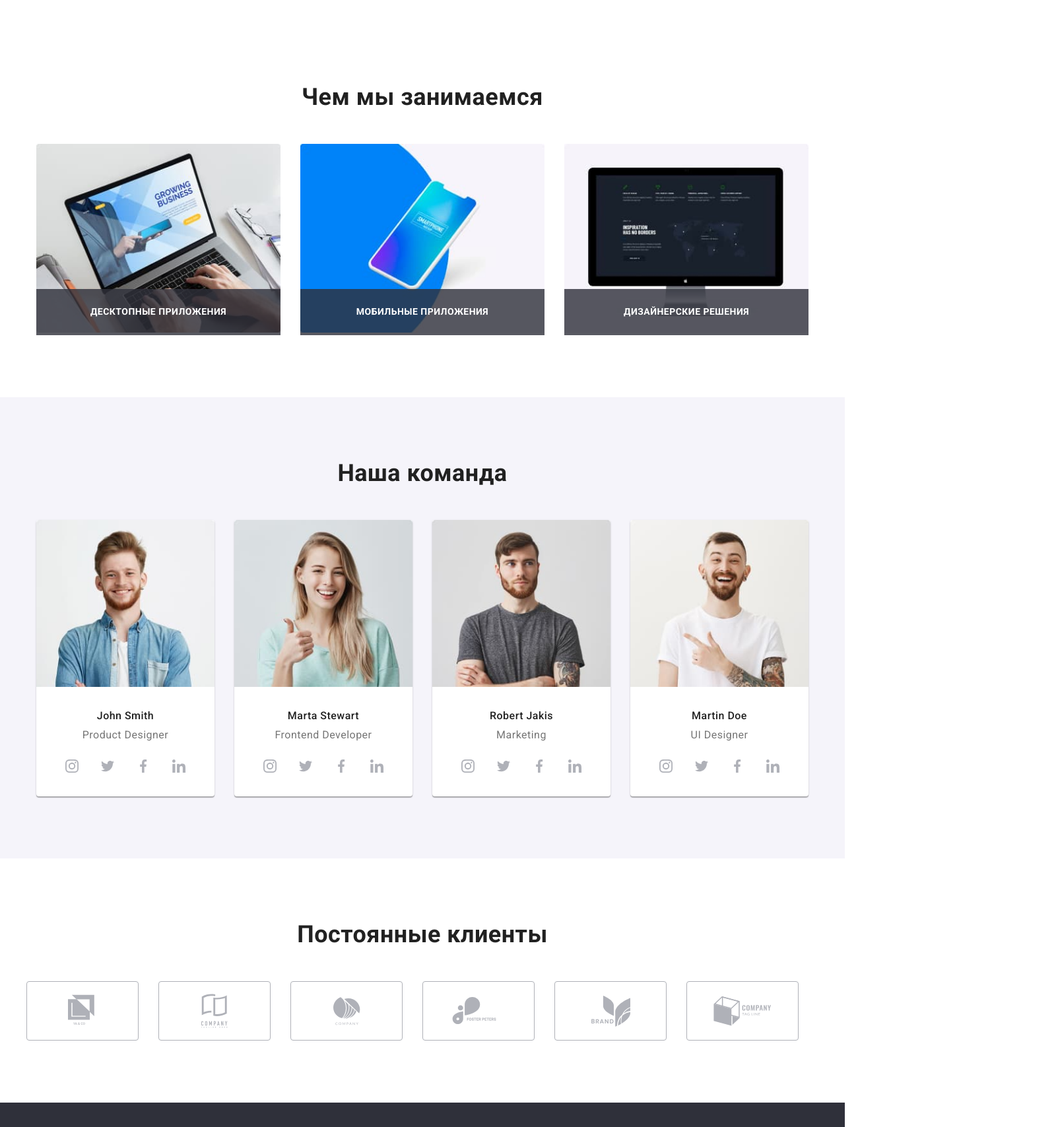
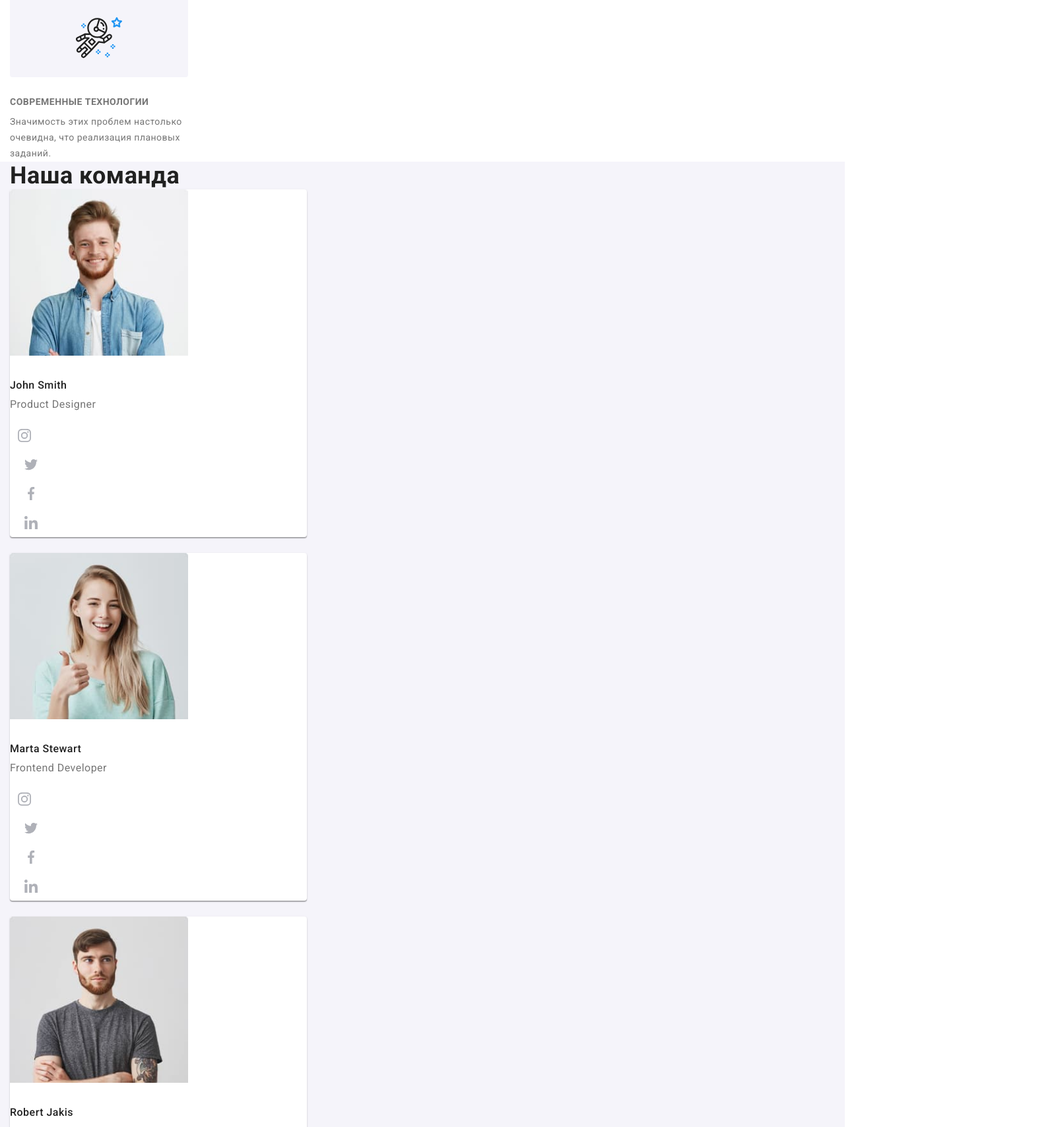
Before and after one commit to DavydovStas/goit-markup-hw-08, a plain HTML site: page index.html in a window 1280 px wide. Shown: the part 1092-2800 px from the top of the page at 66% size, 1600 px wide, since content can reach past the window. Drawn offline with nearby package versions, Linux system fonts and the light colour scheme.

Commit message:
Removing styles

```diff
--- a/index.html
+++ b/index.html
@@ -19,12 +19,12 @@
     <!-- Шапка сайта -->
     <header class="header">
       <div class="container">
-        <nav class="navigation">
         <a href="./index.html" class="logo"
           ><span class="accent">Web</span> Studio</a
         >
+        <nav class="navigation">
 
-          <ul class="list">
+          <div class="header-box"><ul class="list">
             <li>
               <a href="./index.html" class="link current">Студия</a>
             </li>
@@ -44,13 +44,11 @@
             </a>
             <a href="#" class="link">
               <svg class="telephone-icon">
-              <use
-                href="./images/svg-image/symbol-defs.svg#icon-smartphone"
-              ></use>
+                <use href="./images/svg-image/symbol-defs.svg#icon-smartphone"></use>
               </svg>
-            +38 096 111 11 11</a
-          >
+              +38 096 111 11 11</a>
           </address>
+        </div>
       </div>
     </header>
 
--- a/sass/components/_common.scss
+++ b/sass/components/_common.scss
@@ -9,36 +9,36 @@ body {
   letter-spacing: 0.03em;
 }
 
-.header .container {
-  display: flex;
-  align-items: center;
-}
+// .header .container {
+//   display: flex;
+//   align-items: center;
+// }
 
 .footer {
-  padding-top: 48px;
+  // padding-top: 48px;
   background-color: $footer-color;
 }
 
-.footer .container {
-  display: flex;
-  margin-bottom: 18px;
-  padding-bottom: 28px;
-}
+// .footer .container {
+//   display: flex;
+//   margin-bottom: 18px;
+//   padding-bottom: 28px;
+// }
 
-.form {
-  flex-direction: column;
-  margin-top: 8px;
-}
+// .form {
+//   flex-direction: column;
+//   margin-top: 8px;
+// }
 
-.form > li {
-  display: flex;
-}
+// .form > li {
+//   display: flex;
+// }
 
 .container {
-  text-align: center;
-  margin-left: auto;
-  margin-right: auto;
-  width: 1200px;
+  // text-align: center;
+  // margin-left: auto;
+  // margin-right: auto;
+  width: 480px;
   padding-left: 15px;
   padding-right: 15px;
   /* outline: 2px solid tomato; */
@@ -55,7 +55,7 @@ a {
 
 address {
   font-style: normal;
-  display: flex;
+  // display: flex;
 }
 
 ul,
--- a/sass/components/footer/_address-footer.scss
+++ b/sass/components/footer/_address-footer.scss
@@ -2,17 +2,17 @@
 
 .logo-adres {
   text-align: left;
-  margin-right: 64px;
+  // margin-right: 64px;
 }
 
 .adress-footer > * {
   margin-top: 9px;
 }
 
-.adress-footer {
-  flex-direction: column;
-  min-width: 231px;
-}
+// .adress-footer {
+//   flex-direction: column;
+//   // min-width: 231px;
+// }
 
 .city {
   color: #ffffff;
--- a/sass/components/footer/_form-footer.scss
+++ b/sass/components/footer/_form-footer.scss
@@ -1,7 +1,7 @@
 // Форма в Футере (TEXTAREA)
 
 .footer-form-textarea {
-  width: 358px;
+  // width: 358px;
   height: 51px;
   padding: 14px 16px;
 
--- a/sass/components/footer/_join-block-footer.scss
+++ b/sass/components/footer/_join-block-footer.scss
@@ -1,18 +1,18 @@
 // Блок Join в футере
 
 .join {
-  margin-top: 8px;
-  margin-right: 94px;
+  // margin-top: 8px;
+  // margin-right: 94px;
 }
 
-.join > li {
-  display: flex;
-}
+// .join > li {
+//   display: flex;
+// }
 
-.join .list {
-  display: flex;
-  margin-top: 21px;
-}
+// .join .list {
+//   display: flex;
+//   margin-top: 21px;
+// }
 
 .join .link {
   display: flex;
--- a/sass/components/footer/_title-footer.scss
+++ b/sass/components/footer/_title-footer.scss
@@ -7,6 +7,6 @@
   text-transform: uppercase;
 }
 
-.form .title {
-  margin-bottom: 21px;
-}
+// .form .title {
+//   margin-bottom: 21px;
+// }
--- a/sass/components/main-page/_activity-section.scss
+++ b/sass/components/main-page/_activity-section.scss
@@ -1,52 +1,56 @@
 //  Cекция Сфер деятельности
 
-.activity .grand-title,
-.activity .title {
-  color: $title-text-color;
+.activity {
+  display: none;
 }
 
-.activity .container {
-  padding-top: 94px;
-  padding-bottom: 94px;
-}
+// .activity .grand-title,
+// .activity .title {
+//   color: $title-text-color;
+// }
 
-.activity li {
-  display: flex;
+// // .activity .container {
+// //   padding-top: 94px;
+// //   padding-bottom: 94px;
+// // }
 
-  position: relative;
-}
+// .activity li {
+//   display: flex;
 
-.activity .grand-title {
-  display: inline-block;
-  /* margin-top: 94px; */
-  margin-bottom: 50px;
+//   position: relative;
+// }
 
-  font-size: 36px;
-  line-height: 1.17;
-}
+// .activity .grand-title {
+//   display: inline-block;
+//   /* margin-top: 94px; */
+//   margin-bottom: 50px;
 
-.activity ul {
-  display: flex;
-}
+//   font-size: 36px;
+//   line-height: 1.17;
+// }
 
-.activity li + li {
-  margin-left: 30px;
-}
+// .activity ul {
+//   display: flex;
+// }
 
-.activity .title {
-  display: flex;
-  width: 100%;
-  height: 70px;
-  justify-content: center;
-  align-items: center;
+// .activity li + li {
+//   margin-left: 30px;
+// }
 
-  position: absolute;
-  bottom: 0;
+// .activity .title {
+//   display: flex;
+//   width: 100%;
+//   height: 70px;
+//   justify-content: center;
+//   align-items: center;
 
-  color: $primary-white-color;
-  background-color: rgba(47, 48, 58, 0.8);
+//   position: absolute;
+//   bottom: 0;
 
-  font-size: 14px;
-  line-height: 1.14;
-  text-transform: uppercase;
-}
+//   color: $primary-white-color;
+//   background-color: rgba(47, 48, 58, 0.8);
+
+//   font-size: 14px;
+//   line-height: 1.14;
+//   text-transform: uppercase;
+// }
--- a/sass/components/main-page/_advantages-section.scss
+++ b/sass/components/main-page/_advantages-section.scss
@@ -1,15 +1,15 @@
 // Секция Преимуществ команды
 
-.advantages .container {
-  display: flex;
-  text-align: left;
-  padding-top: 94px;
-  padding-bottom: 94px;
-}
+// .advantages .container {
+//   display: flex;
+//   text-align: left;
+//   padding-top: 94px;
+//   padding-bottom: 94px;
+// }
 
-.advantages li + li {
-  margin-left: 30px;
-}
+// .advantages li + li {
+//   margin-left: 30px;
+// }
 
 .advantages li {
   width: 270px;
--- a/sass/components/main-page/_clients-section.scss
+++ b/sass/components/main-page/_clients-section.scss
@@ -1,8 +1,8 @@
 // Cекция постоянных клиентов
 
-.clients .container {
-  padding: 94px 0;
-}
+// .clients .container {
+//   padding: 94px 0;
+// }
 
 .clients .title {
   margin: 0;
@@ -12,20 +12,20 @@
   /* text-align: center; */
 }
 
-.clients ul {
-  display: flex;
-  flex-wrap: wrap;
-  margin-top: 50px;
-  /* padding: 0; */
-}
+// .clients ul {
+//   display: flex;
+//   flex-wrap: wrap;
+//   margin-top: 50px;
+//   /* padding: 0; */
+// }
 
-.clients li {
-  width: 170px;
-}
+// .clients li {
+//   width: 170px;
+// }
 
-.clients li + li {
-  margin-left: 30px;
-}
+// .clients li + li {
+//   margin-left: 30px;
+// }
 
 .clients .link {
   display: flex;
--- a/sass/components/main-page/_hero-section.scss
+++ b/sass/components/main-page/_hero-section.scss
@@ -1,12 +1,12 @@
 // Секция Герой
 
 .hero {
-  width: 1600px;
+  // width: 1600px;
   margin-left: auto;
   margin-right: auto;
   text-align: center;
-  padding-top: 200px;
-  padding-bottom: 200px;
+  // padding-top: 200px;
+  // padding-bottom: 200px;
 
   color: $primary-white-color;
   background-image: linear-gradient(
--- a/sass/components/main-page/_team-section.scss
+++ b/sass/components/main-page/_team-section.scss
@@ -1,17 +1,17 @@
 .team {
   background-color: #f5f4fa;
-  padding-top: 94px;
-  padding-bottom: 94px;
+  // padding-top: 94px;
+  // padding-bottom: 94px;
 }
 
-.team .team-list {
-  display: flex;
-  margin-top: 50px;
-}
+// .team .team-list {
+//   display: flex;
+//   margin-top: 50px;
+// }
 
-.team-list > li + li {
-  margin-left: 30px;
-}
+// .team-list > li + li {
+//   margin-left: 30px;
+// }
 
 .team-list > li {
   background-color: $primary-white-color;
@@ -20,10 +20,10 @@
   border-radius: 4px;
 }
 
-.team-list ul {
-  display: flex;
-  margin-left: 32px;
-}
+// .team-list ul {
+//   display: flex;
+//   margin-left: 32px;
+// }
 
 .team-list img {
   border-radius: 4px 4px 0px 0px;
```
Also changed, not shown: css/main.css, css/main.min.css, 2 other files. Lines whose indentation alone changed are shown as unchanged.
